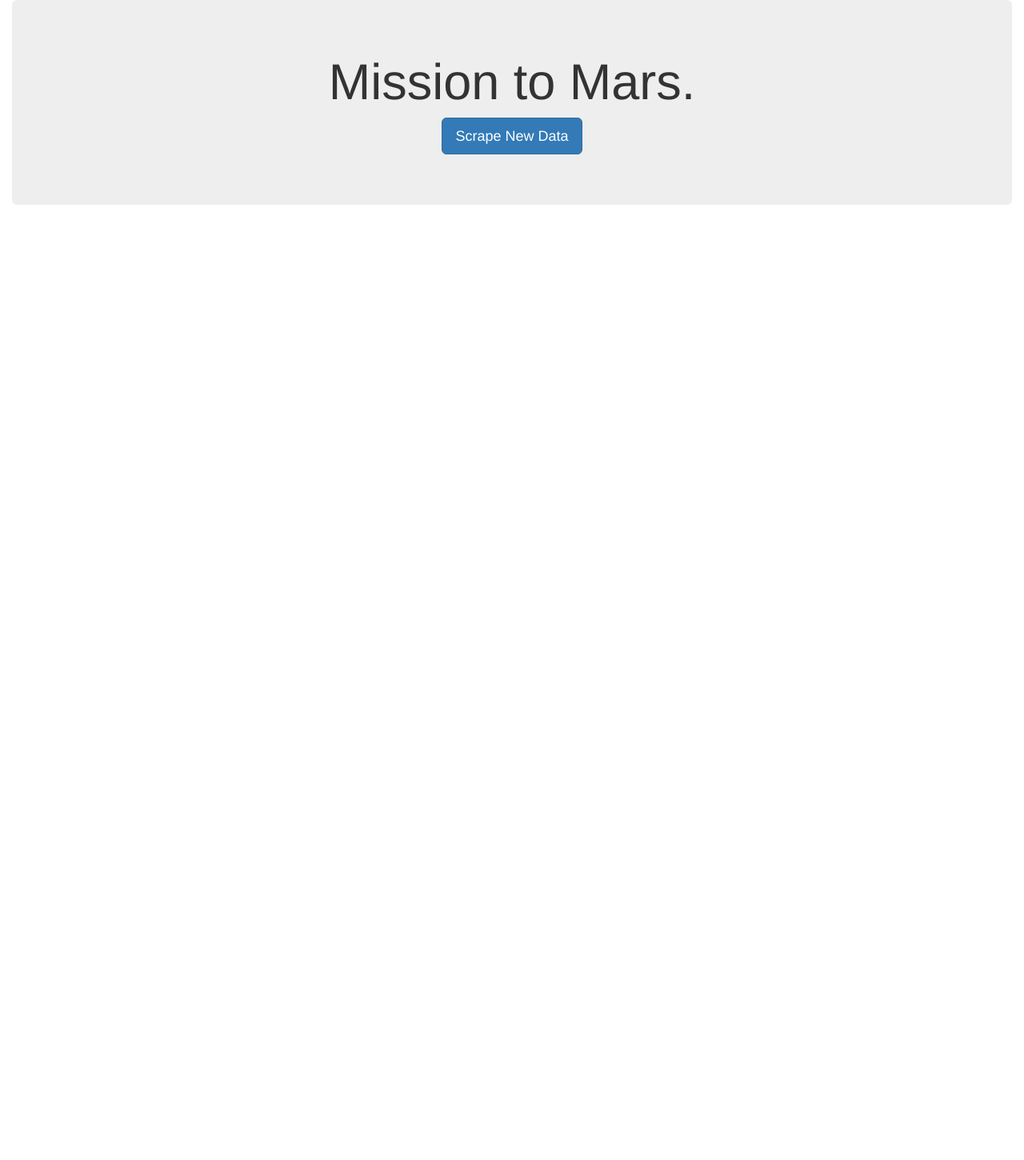
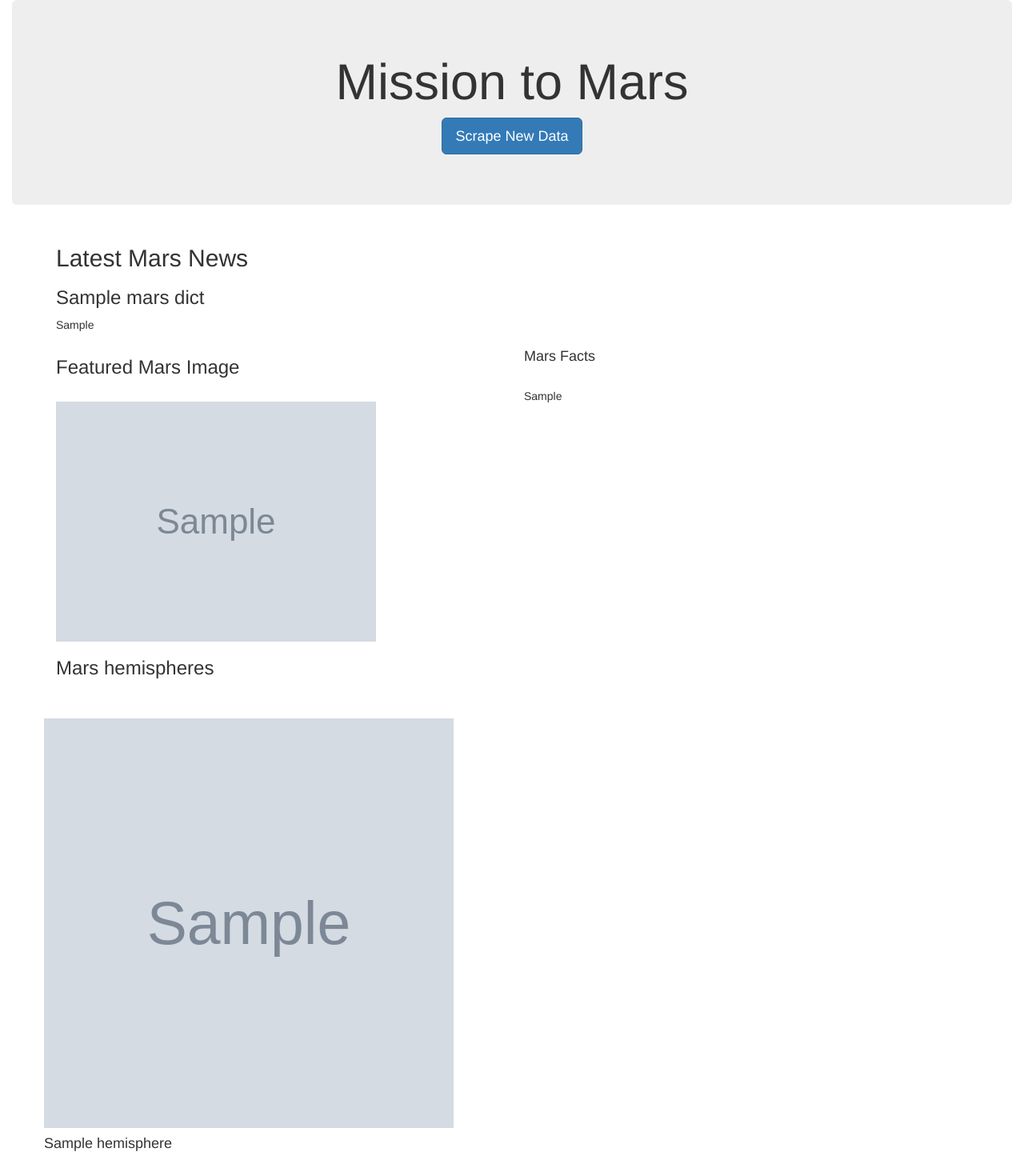
Before and after one commit to samanthasains/web-scraping-challenge, a Flask app: page / in a window 1280 px wide. Shown: the whole page at 80% size. Before the commit the page ends 256 px from the top, so only its background shows below. Run offline with Flask 2, Linux system fonts and the light colour scheme; grey boxes marked "Sample" are stand-in pictures; a database or web service that is not in the repository returns one stand-in record (values such as "Sample title"); some libraries are stand-ins or nearby versions.

Commit message:
Updated index and mars_app to run

```diff
--- a/Missions_to_Mars/mars_app.py
+++ b/Missions_to_Mars/mars_app.py
@@ -36,7 +36,7 @@ def scrape():
    mars_data=scrape_mars.scrape()
 
    # Update the Mongo database using update and upsert=True
-   mongo.db.update({}, mars_data, upsert=True)
+   mars_dict.update({}, mars_data, upsert=True)
 
    # Redirect back to home page
    return redirect("/")
--- a/Missions_to_Mars/scrape_mars.py
+++ b/Missions_to_Mars/scrape_mars.py
@@ -8,7 +8,6 @@ import pandas as pd
 from splinter import Browser
 from bs4 import BeautifulSoup
 import requests
-import pymongo
 
 def init_browser():
     # @NOTE: Replace the path with your actual path to the chromedriver
@@ -105,4 +104,8 @@ def scrape():
         "fact_table": mars_facts,
         "hemisphere_images": hemisphere_dict}
 
+    # Close the browser after scraping
+    browser.quit()
+
+
     return mars_dict
--- a/Missions_to_Mars/templates/index.html
+++ b/Missions_to_Mars/templates/index.html
@@ -5,18 +5,68 @@
   <meta charset="UTF-8">
   <meta name="viewport" content="width=device-width, initial-scale=1.0">
   <meta http-equiv="X-UA-Compatible" content="ie=edge">
-  <title>Missin to Mars</title>
+  <title>Mission to Mars</title>
   <link rel="stylesheet" href="https://maxcdn.bootstrapcdn.com/bootstrap/3.3.7/css/bootstrap.min.css">
 </head>
 
 <body>
   <div class="container-fluid">
     <div class="jumbotron text-center">
-      <h1>Mission to Mars.</h1>
+      <h1>Mission to Mars</h1>
       <p><a class="btn btn-primary btn-lg" href="../scrape" role="button">Scrape New Data</a></p>
     </div>
+  </div>
 
-  </div>
+
+  <!-- Creates the Overall Grid -->
+    <div class="container">
+
+    <!-- Row 1 -->
+    <div class="row">
+      <div class="col-md-12">
+        <h2>Latest Mars News</h2>
+        <h3> {{ mars_dict.news_title }} </h3>
+        <p> {{ mars_dict.news_para }} </p>
+      </div>
+    </div>
+
+    <!-- Row 2 -->
+    <div class="row">
+      <div class="col-md-6">
+          <h3>Featured Mars Image</h3>
+          </br>
+            <img src="{{mars_dict.featured_image_url}}" alt="Featured Mars Image">
+          <br>
+      </div>
+      <div class="col-md-6">
+          <h4>Mars Facts</h4>
+          <br>
+            {{ mars_dict.fact_table}}
+      </div>
+    </div>
+
+    <!-- Row 3 -->
+    <div class="row">
+          <div class="col-md-8 offset-4">
+            <h3 class="align-items-center">Mars hemispheres</h3>
+          </div>
+        </div>
+        </br>
+    <div class="row">
+      {% for hemisphere in mars_dict.hemisphere_images %}
+            <div class="col-6 border">
+              </br>
+                  <div>
+                     <img width="512 px" height="512 px" src="{{ hemisphere.img_url | safe }}">
+                    </div>
+
+                    <div>
+                      <h4> {{ hemisphere.title | safe }} </h4>
+                    </div>
+
+              </div>
+                {% endfor %}
+    </div>
   </div>
 </body>
 
```
